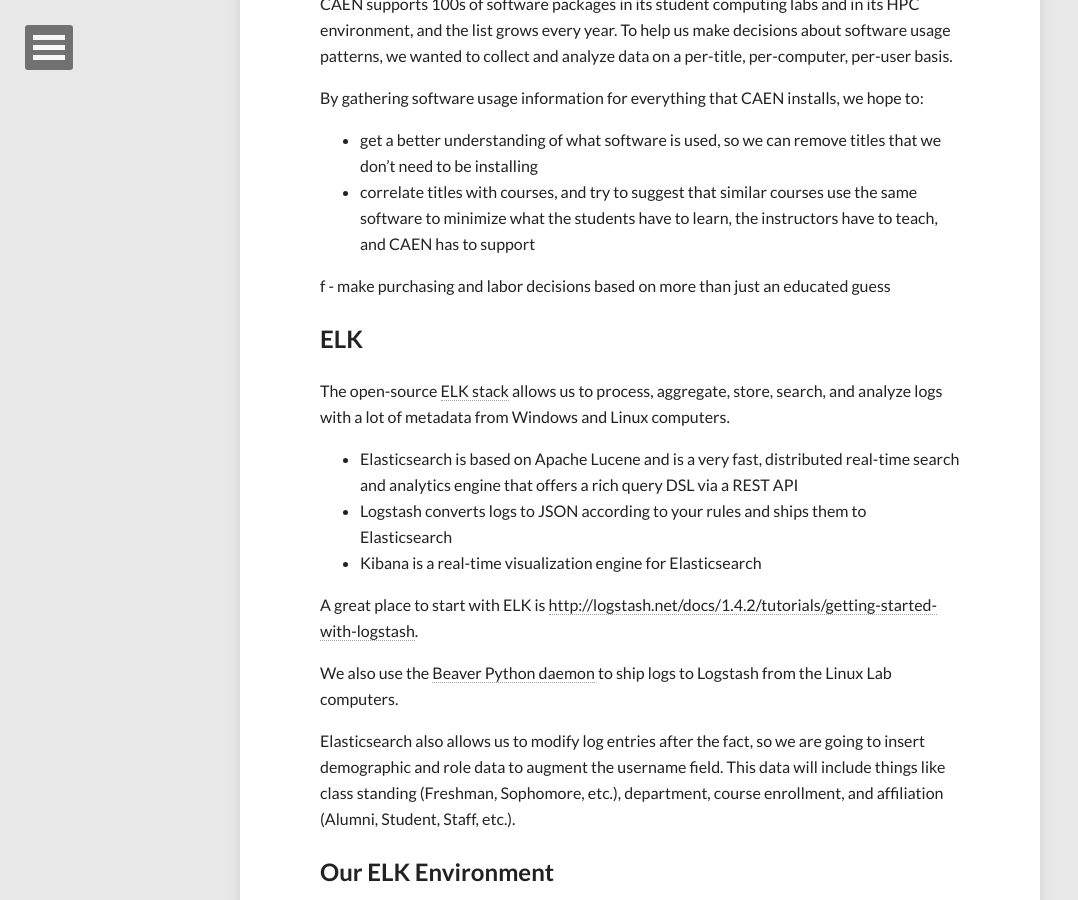
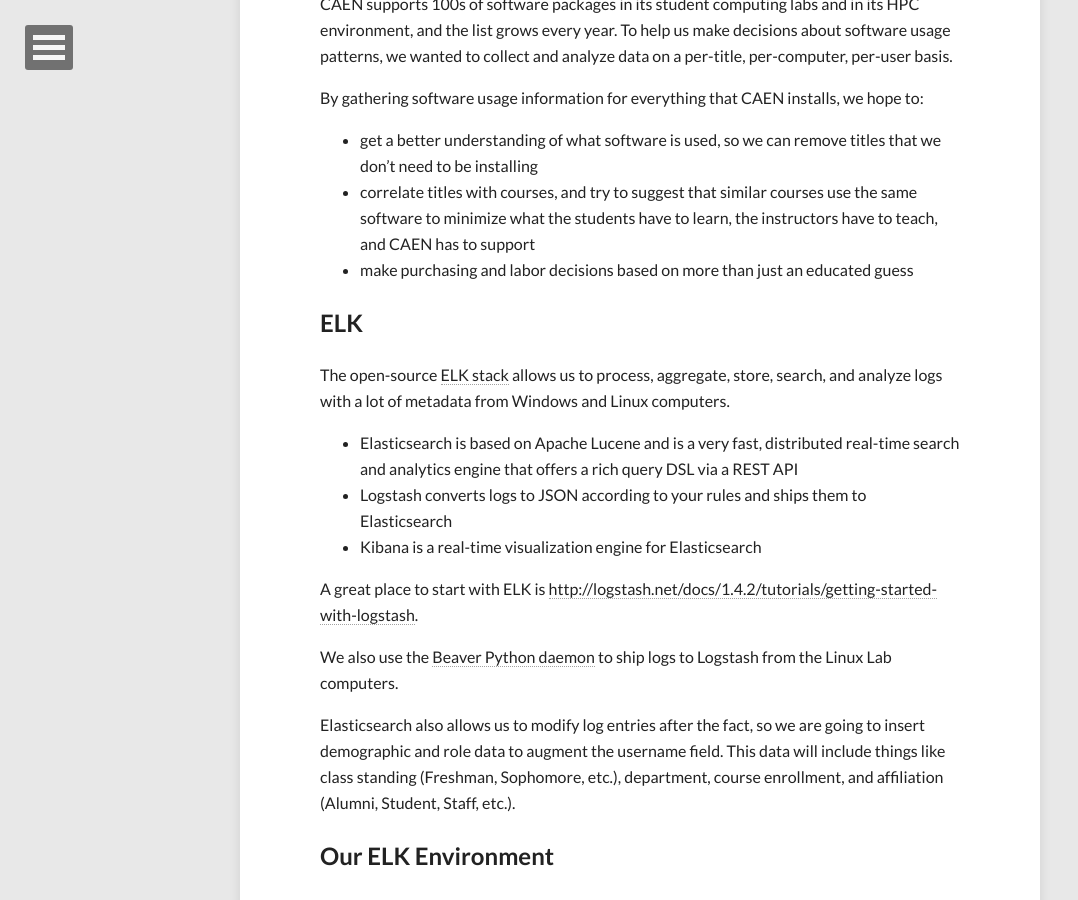
Before and after one commit to CAEN/elk, a Jekyll site: the page built from index.html, in a window 1280 px wide and 900 px high, scrolled down 406 px. Shown: the whole window, without its empty margins (0-1078 px from the left). Built offline with Jekyll 4.4.1, drawn with Linux system fonts in a browser that asks for light colours; nearby versions of some CDN libraries; the list of posts is cut into pages by our own code.

Commit message:
removed a spurious 'f'

```diff
--- a/_raw/index.org
+++ b/_raw/index.org
@@ -44,7 +44,7 @@
  - correlate titles with courses, and try to suggest that similar
    courses use the same software to minimize what the students have to
    learn, the instructors have to teach, and CAEN has to support
-f - make purchasing and labor decisions based on more than just an
+ - make purchasing and labor decisions based on more than just an
    educated guess
 
 * ELK
--- a/index.html
+++ b/index.html
@@ -33,11 +33,10 @@
 courses use the same software to minimize what the students have to
 learn, the instructors have to teach, and CAEN has to support
 </li>
+<li>make purchasing and labor decisions based on more than just an
+educated guess
+</li>
 </ul>
-<p>
-f - make purchasing and labor decisions based on more than just an
-   educated guess
-</p>
 
 <div id="outline-container-sec-1" class="outline-2">
 <h2 id="sec-1">ELK</h2>
```
